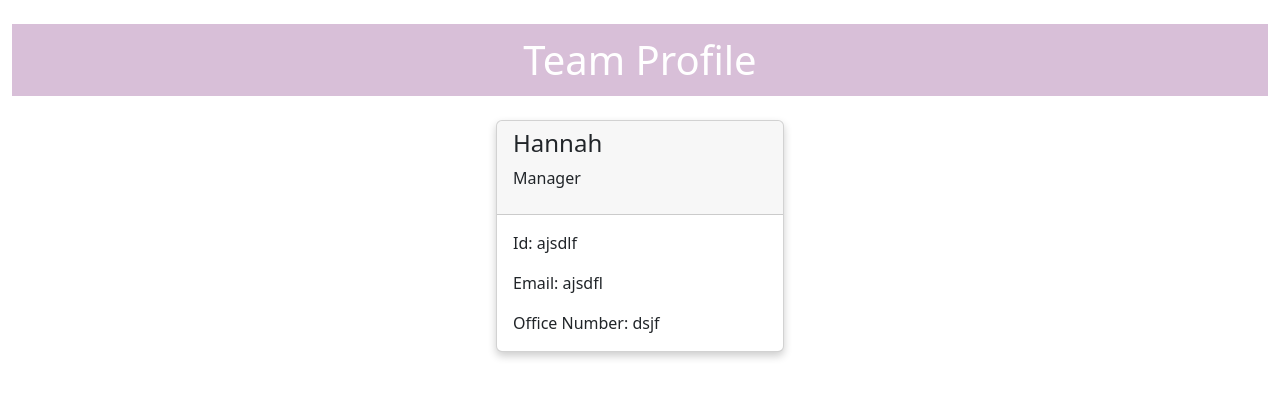
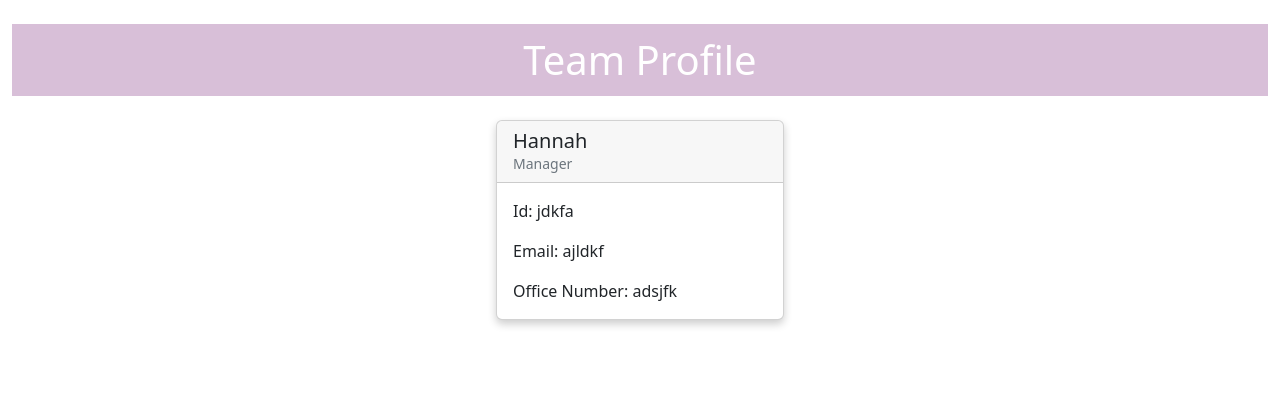
Before and after one commit to hannahsykim/team-profile, a website: page index.html in a window 1280 px wide. Drawn offline with nearby package versions, Linux system fonts and the light colour scheme.

Commit message:
fixed styling

```diff
--- a/index.html
+++ b/index.html
@@ -15,13 +15,13 @@
     <div class = "col-auto mb-3">
      <div class = "card" style="width: 18rem;">
         <div class = "card-header">
-            <h4 class = "card-title">hannah</h3>
-            <p class = "card-role">Manager</h4>
+            <h5 class = "card-title">hannah</h3>
+            <small class="text-muted">Manager</small>
         </div>
         <div class = "card-body">
-            <p class = "card-text">Id: ajsdlf</p>
-            <p class = "card-text">Email: ajsdfl</p>
-            <p class = "card-text">Office Number: dsjf</p>
+            <p class = "card-text">Id: jdkfa</p>
+            <p class = "card-text">Email: ajldkf</p>
+            <p class = "card-text">Office Number: adsjfk</p>
         </div>
      </div>
     </div>
--- a/styles.css
+++ b/styles.css
@@ -18,4 +18,5 @@
 
 .card-title {
   text-transform: capitalize;
+  margin-bottom: 0 !important;
 }
```
Also changed, not shown: index.js (+6 -6 lines).
